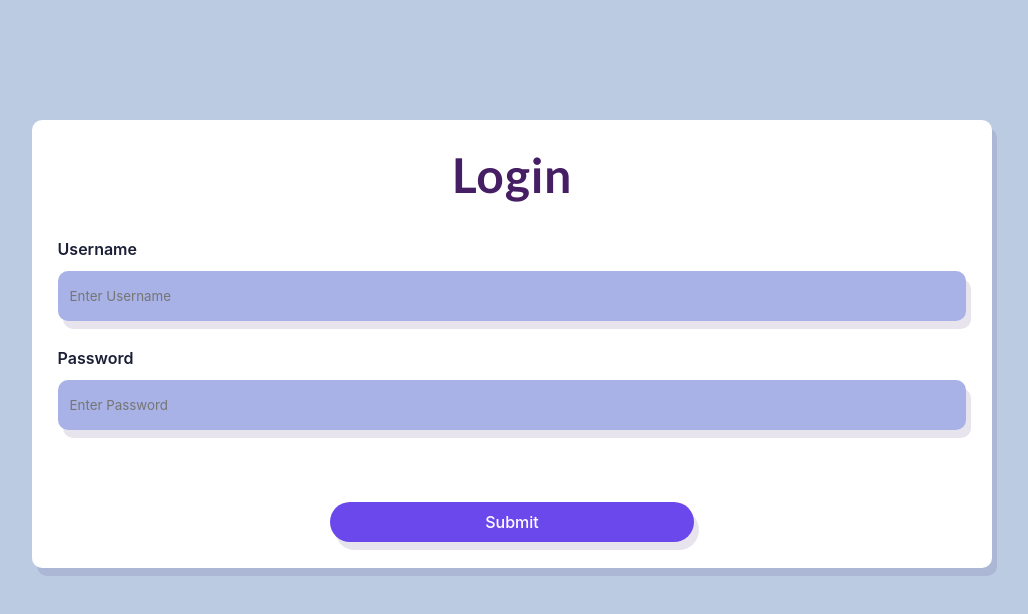
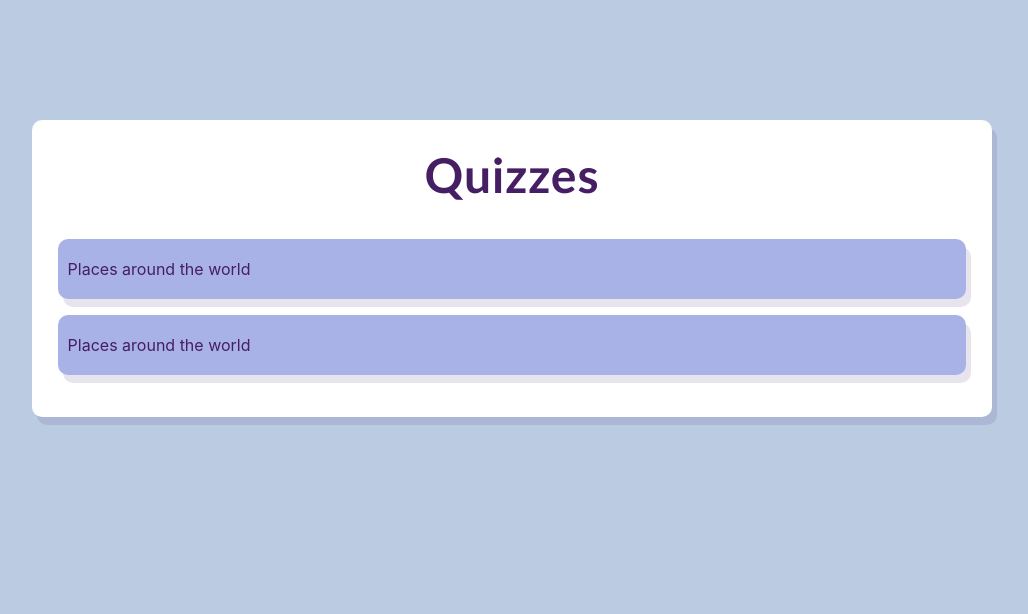
Before and after one commit to abby11a/synoptic-project, a React (Create React App) app: page / in a window 1280 px wide. Shown: the top 614 px of the page, without its empty margins (128-1156 px from the left). Built offline with nearby package versions, Linux system fonts and the light colour scheme.

Commit message:
Adding basic quizzes page using mock data

```diff
--- a/src/components/Quiz-Manager.tsx
+++ b/src/components/Quiz-Manager.tsx
@@ -1,7 +1,8 @@
 import { Login } from "./login/Login";
+import { Quizzes } from "./quizzes/Quizzes";
 
 export function QuizManager() {
     return (
-        <Login/>
+        <Quizzes/>
     )
 }
--- a/src/components/login/login.css
+++ b/src/components/login/login.css
@@ -21,29 +21,3 @@
     font-weight: 580;
     margin-top: 20px;
 }
-
-.button{
-    display: block;
-    margin-left: auto;
-    margin-right: auto;
-    margin-top: 5%;
-    border-radius: 20px;
-    background-color: #6b48eb;
-    font-weight: 500;
-    color: white;
-    padding: 10px;
-    width: 40%;
-    border: none;
-    font-size: medium;
-    box-shadow: 5px 8px #3a20751f;
-}
-
-.title{
-    display: block;
-    font-size: xxx-large;
-    text-align: center;
-    margin-bottom: 4%;
-    color: #461e63;
-    font-family:'Trebuchet MS', 'Lucida Sans Unicode', 'Lucida Grande', 'Lucida Sans', Arial, sans-serif;
-    letter-spacing: 1px;
-}
--- /dev/null
+++ b/src/components/quizzes/Quizzes.tsx
@@ -0,0 +1,20 @@
+import { useRecoilState } from "recoil";
+import { loginUserState} from "../../store/state";
+import { IQuiz, mockQuizData } from "./quiz-data";
+import "./quizzes.css";
+
+export function Quizzes() {
+    let quizData = mockQuizData;
+    return(
+      <div>
+        <div className="box">
+         <h1 className="title">Quizzes</h1>
+          {quizData.map((quiz)=>{
+              return(
+                  <div className="quiz-box">{quiz.quizName}</div>
+              )
+          })}
+        </div>
+      </div>
+    )
+  }
--- /dev/null
+++ b/src/components/quizzes/quiz-data.tsx
@@ -0,0 +1,51 @@
+interface IQuizAnswer {
+    A: string,
+    B: string,
+    C: string,
+    D?: string,
+    E?: string,
+    correct: "A"|"B"|"C"|"D"|"E"
+}
+
+interface IQuizQuestion {
+    question: string,
+    answers: IQuizAnswer
+}
+
+export interface IQuiz {
+    quizName: string,
+    quizQuestions: IQuizQuestion[]
+}
+
+export const mockQuizData: IQuiz[] = [
+    {
+        quizName: "Places around the world",
+        quizQuestions: [
+            {
+                question: "What is the capital of Mexico?",
+                answers: {
+                    A: "Buenos Aires",
+                    B: "Santiago",
+                    C: "Mexico City",
+                    D: "Quito",
+                    correct: "C"
+                }
+            }
+        ]
+    },
+    {
+        quizName: "Places around the world",
+        quizQuestions: [
+            {
+                question: "What is the capital of Mexico?",
+                answers: {
+                    A: "Buenos Aires",
+                    B: "Santiago",
+                    C: "Mexico City",
+                    D: "Quito",
+                    correct: "C"
+                }
+            }
+        ]
+    },
+]
--- /dev/null
+++ b/src/components/quizzes/quizzes.css
@@ -0,0 +1,19 @@
+.quiz-box {
+    margin-left: auto;
+    margin-right: auto;
+    margin-bottom: 1rem;
+    border-radius: 10px;
+    border-color: transparent;
+    padding-left: 10px;
+    padding-top: 20px;
+    padding-bottom: 20px;
+    box-shadow: 5px 8px #3a20751f;
+    background-color: #a8b2e6;
+    color: #461e63
+}
+
+.quiz-box:hover {
+    background-color: #461e63;
+    color: white;
+    cursor: pointer;
+}
--- a/src/index.css
+++ b/src/index.css
@@ -25,3 +25,29 @@
 body{
     background-color: #bbcce2;
 }
+
+.title{
+    display: block;
+    font-size: xxx-large;
+    text-align: center;
+    margin-bottom: 4%;
+    color: #461e63;
+    font-family:'Trebuchet MS', 'Lucida Sans Unicode', 'Lucida Grande', 'Lucida Sans', Arial, sans-serif;
+    letter-spacing: 1px;
+}
+
+.button{
+    display: block;
+    margin-left: auto;
+    margin-right: auto;
+    margin-top: 5%;
+    border-radius: 20px;
+    background-color: #6b48eb;
+    font-weight: 500;
+    color: white;
+    padding: 10px;
+    width: 40%;
+    border: none;
+    font-size: medium;
+    box-shadow: 5px 8px #3a20751f;
+}
```
Also changed, not shown: src/logo.png (added).
